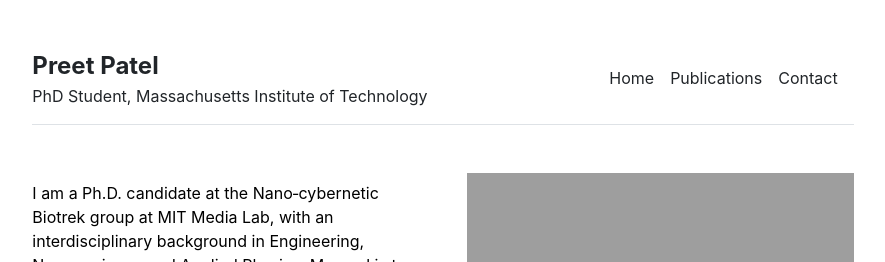
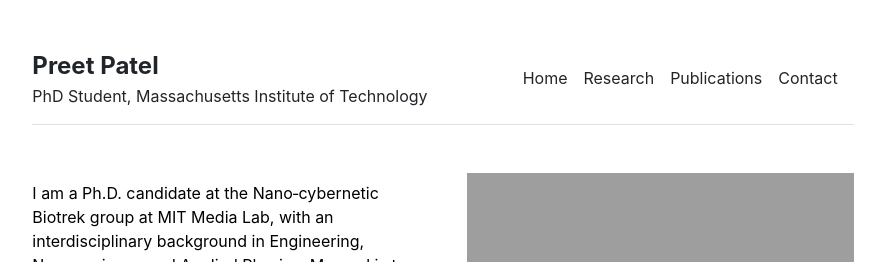
Before and after one commit to preet-mit/preet-mit, a Jekyll site: the page built from index.md, in a window 1280 px wide. Shown: the top 262 px of the page, without its empty margins (197-1082 px from the left). Built offline with Jekyll 4.4.1, drawn with Linux system fonts in a browser that asks for light colours.

Commit message:
Update settings.yml

```diff
--- a/_data/settings.yml
+++ b/_data/settings.yml
@@ -1,6 +1,7 @@
 menu:
 #- {name: 'people', url: '/people'}
 - {name: 'Home', url: '/'}
+- {name: "Research", url: "/research/"}
 - {name: 'Publications', url: '/publications'}
 #- {name: 'courses', url: '/courses'}
 #- {name: 'CV', url: '/cv'}
```
